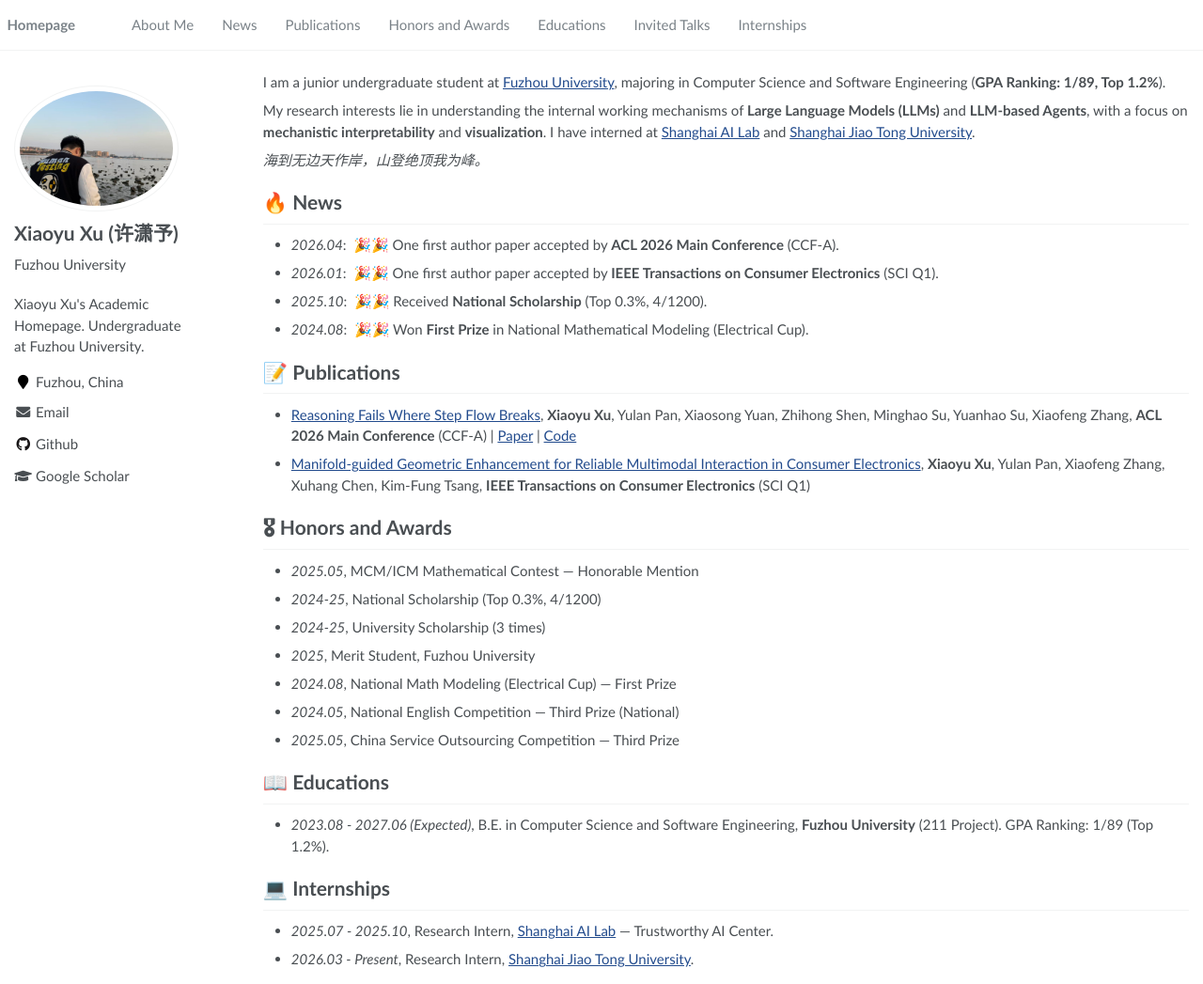
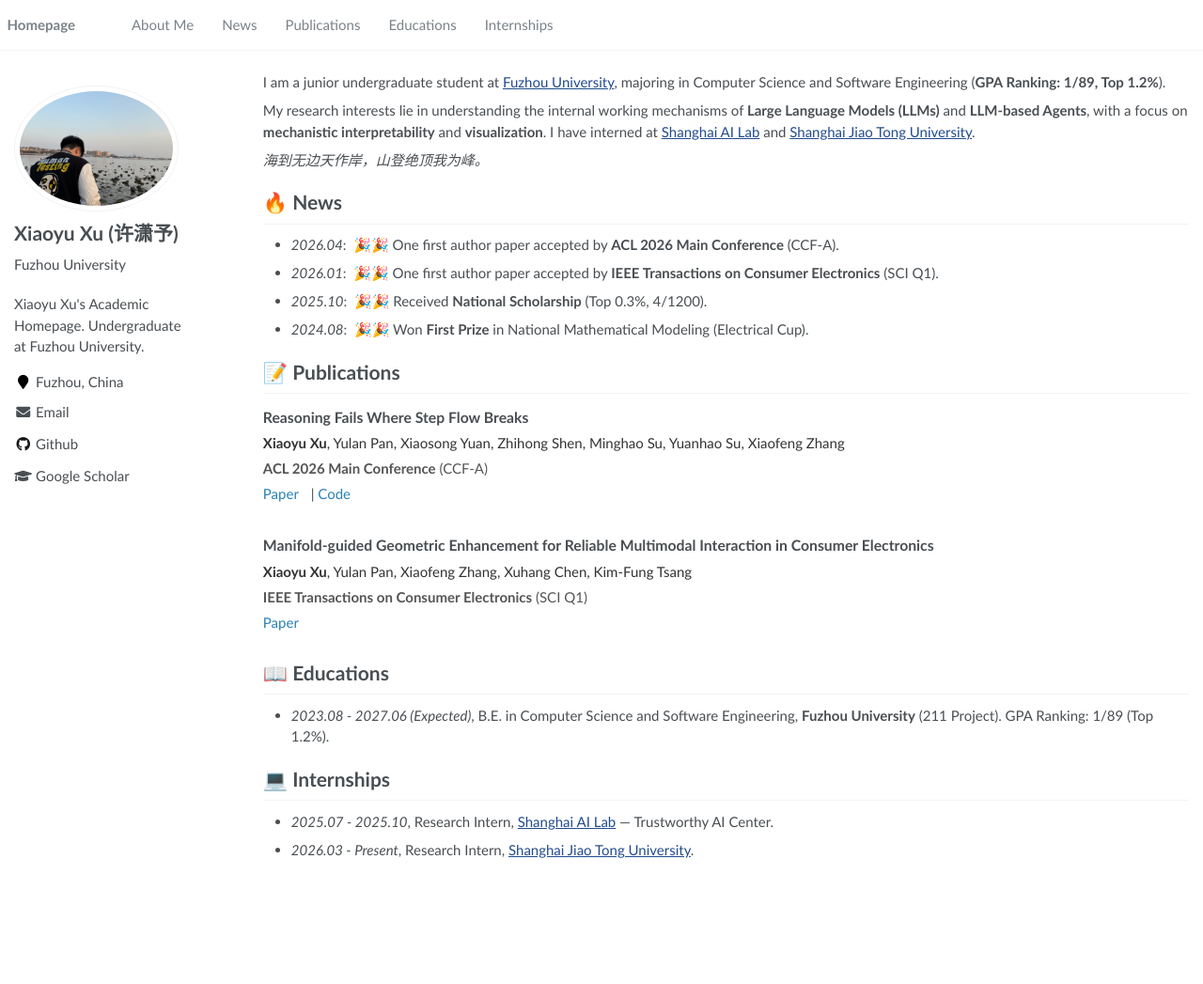
Before and after one commit to XiaoyuXu-Vincent/XiaoyuXu-Vincent.github.io, a Jekyll site: the page built from _pages/about.md, in a window 1280 px wide and 1047 px high. Shown: the whole window at 94% size. Built offline with Jekyll 4.4.1, drawn with Linux system fonts in a browser that asks for light colours.

Commit message:
refactor: remove Honors and Awards section, improve Publications layout

```diff
--- a/_data/navigation.yml
+++ b/_data/navigation.yml
@@ -9,14 +9,8 @@ main:
   - title: "Publications"
     url: "/#-publications"
 
-  - title: "Honors and Awards"
-    url: "/#-honors-and-awards"
-
   - title: "Educations"
     url: "/#-educations"
 
-  - title: "Invited Talks"
-    url: "/#-invited-talks"
-
   - title: "Internships"
     url: "/#-internships"
--- a/_includes/head/custom.html
+++ b/_includes/head/custom.html
@@ -20,4 +20,29 @@
 </script>
 <script src='https://cdnjs.cloudflare.com/ajax/libs/mathjax/2.7.4/latest.js?config=TeX-MML-AM_CHTML' async></script>
 
+<style>
+  .pub-entry {
+    margin-bottom: 1.8em;
+    line-height: 1.8;
+  }
+  .pub-title {
+    font-size: 1.05em;
+    font-weight: 600;
+  }
+  .pub-authors {
+    color: #333;
+  }
+  .pub-venue {
+    color: #555;
+  }
+  .pub-links a {
+    margin-right: 0.6em;
+    text-decoration: none;
+    color: #2980b9;
+  }
+  .pub-links a:hover {
+    text-decoration: underline;
+  }
+</style>
+
 <!-- end custom head snippets -->
--- a/_pages/about.md
+++ b/_pages/about.md
@@ -31,18 +31,19 @@ My research interests lie in understanding the internal working mechanisms of **
 
 # 📝 Publications
 
-- [Reasoning Fails Where Step Flow Breaks](https://arxiv.org/pdf/2604.06695), **Xiaoyu Xu**, Yulan Pan, Xiaosong Yuan, Zhihong Shen, Minghao Su, Yuanhao Su, Xiaofeng Zhang, **ACL 2026 Main Conference** (CCF-A) \| [Paper](https://arxiv.org/pdf/2604.06695) \| [Code](https://github.com/XiaoyuXu-Vincent/step-saliency)
+<div class="pub-entry">
+  <div class="pub-title">Reasoning Fails Where Step Flow Breaks</div>
+  <div class="pub-authors"><strong>Xiaoyu Xu</strong>, Yulan Pan, Xiaosong Yuan, Zhihong Shen, Minghao Su, Yuanhao Su, Xiaofeng Zhang</div>
+  <div class="pub-venue"><strong>ACL 2026 Main Conference</strong> (CCF-A)</div>
+  <div class="pub-links"><a href="https://arxiv.org/pdf/2604.06695">Paper</a> | <a href="https://github.com/XiaoyuXu-Vincent/step-saliency">Code</a></div>
+</div>
 
-- [Manifold-guided Geometric Enhancement for Reliable Multimodal Interaction in Consumer Electronics](https://ieeexplore.ieee.org/document/11358388), **Xiaoyu Xu**, Yulan Pan, Xiaofeng Zhang, Xuhang Chen, Kim-Fung Tsang, **IEEE Transactions on Consumer Electronics** (SCI Q1)
-
-# 🎖 Honors and Awards
-- *2025.05*, MCM/ICM Mathematical Contest — Honorable Mention
-- *2024-25*, National Scholarship (Top 0.3%, 4/1200)
-- *2024-25*, University Scholarship (3 times)
-- *2025*, Merit Student, Fuzhou University
-- *2024.08*, National Math Modeling (Electrical Cup) — First Prize
-- *2024.05*, National English Competition — Third Prize (National)
-- *2025.05*, China Service Outsourcing Competition — Third Prize
+<div class="pub-entry">
+  <div class="pub-title">Manifold-guided Geometric Enhancement for Reliable Multimodal Interaction in Consumer Electronics</div>
+  <div class="pub-authors"><strong>Xiaoyu Xu</strong>, Yulan Pan, Xiaofeng Zhang, Xuhang Chen, Kim-Fung Tsang</div>
+  <div class="pub-venue"><strong>IEEE Transactions on Consumer Electronics</strong> (SCI Q1)</div>
+  <div class="pub-links"><a href="https://ieeexplore.ieee.org/document/11358388">Paper</a></div>
+</div>
 
 # 📖 Educations
 - *2023.08 - 2027.06 (Expected)*, B.E. in Computer Science and Software Engineering, **Fuzhou University** (211 Project). GPA Ranking: 1/89 (Top 1.2%).
```
